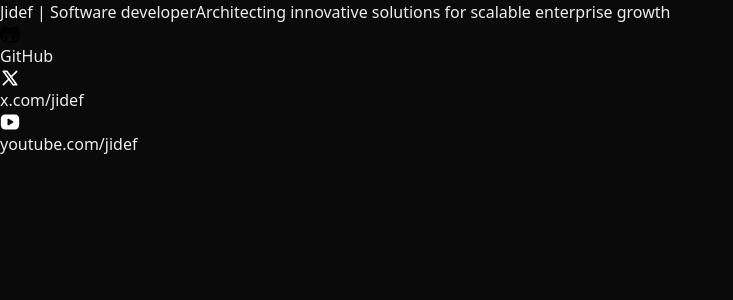
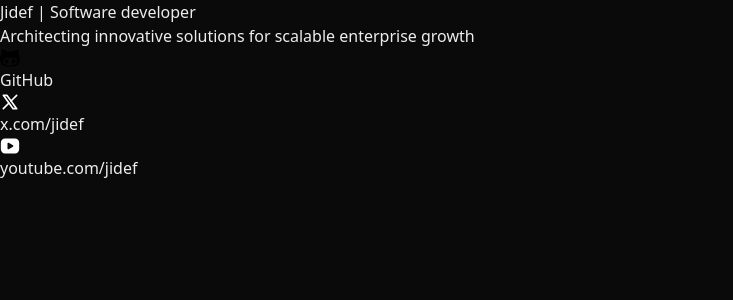
Before and after one commit to jidef/jidef.com, a Next.js app: page / in a window 1280 px wide. Shown: the top 300 px of the page, without its empty margins (0-733 px from the left). Built offline with nearby package versions, Linux system fonts and the light colour scheme.

Commit message:
chore: Update landing page header and description

```diff
--- a/app/page.js
+++ b/app/page.js
@@ -4,10 +4,12 @@
   return (
     <div className='font-sans grid grid-rows-[20px_1fr_20px] items-center justify-items-center min-h-screen p-8 pb-20 gap-16 sm:p-20 bg-[#0a0a0a] text-[#fff]'>
       <main className='flex flex-col gap-8 row-start-2 items-center sm:items-start'>
-        <span className='font-mono list-inside list-decimal text-center sm:text-left text-xl'>
+        <h1 className='font-mono list-inside list-decimal text-center sm:text-left text-xl'>
           Jidef | Software developer
+        </h1>
+        <span>
+          Architecting innovative solutions for scalable enterprise growth
         </span>
-        Architecting innovative solutions for scalable enterprise growth
         <div className='flex gap-4 items-center flex-col sm:flex-row'>
           <a
             className='rounded-full border border-solid border-transparent transition-colors flex items-center justify-center bg-foreground text-background gap-2 hover:bg-[#ccc] text-sm sm:text-base h-10 sm:h-12 px-4 sm:px-5 bg-foreground'
```
